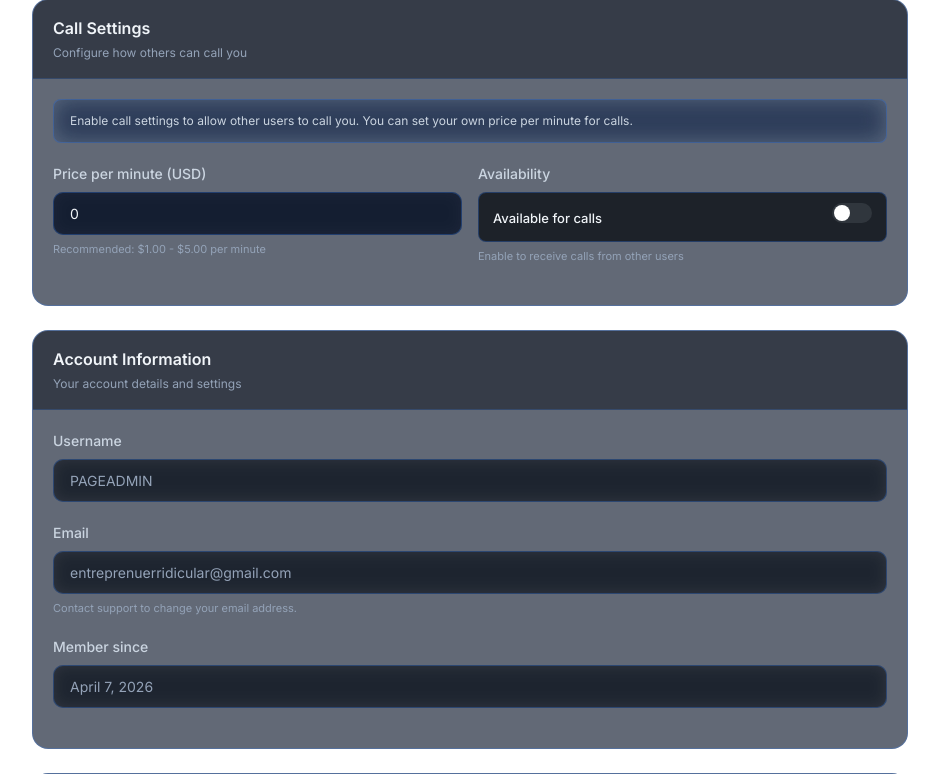
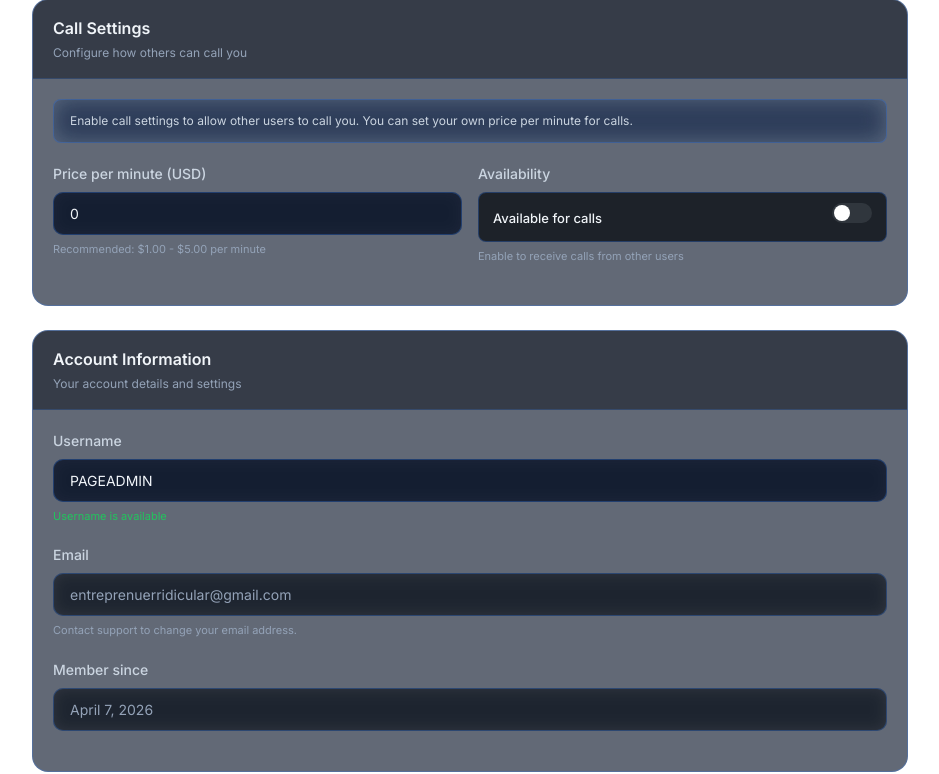
Before and after one commit to radical-vicky/Mediashare, a Django app: page /profile/edit/ in a window 1280 px wide. Shown: the part 802-1576 px from the top of the page, without its empty margins (316-1255 px from the left). Run offline with Django 5.2, Linux system fonts and the light colour scheme; a user stored in the database is signed in; data comes from the database, SQL or seed files in the repository; both versions use the stored data as it was after the commit.

Commit message:
first commit

```diff
--- a/frontend/views.py
+++ b/frontend/views.py
@@ -20,6 +20,7 @@ from datetime import datetime, timedelta
 import cloudinary.uploader
 
 
+# frontend/views.py
 def home(request):
     """Home page - landing page with database-driven content"""
 
@@ -32,13 +33,13 @@ def home(request):
         pass
 
     # Get hero section content from SiteSettings
-    hero_title = get_site_setting('hero_title', 'Connect, Chat & Vibe')
+    hero_title = get_site_setting('hero_title', 'Connect, Chat and Vibe')
     hero_description = get_site_setting('hero_description', 'Meet beautiful people, make meaningful connections through interactive chats and video calls.')
 
     # Get social proof counts
-    online_count = get_online_users_count()  # Users active in last 5 minutes
+    online_count = get_online_users_count()
     total_members = User.objects.count()
-    daily_matches = get_daily_matches_count()  # Connections made today
+    daily_matches = get_daily_matches_count()
 
     # Get features from database
     features = []
@@ -57,45 +58,10 @@ def home(request):
     recent_photos = Photo.objects.select_related('author').all().order_by('-created_at')[:8]
     recent_videos = Video.objects.select_related('author').all().order_by('-created_at')[:8]
 
-    # Add trending/new flags to photos (based on views or likes)
+    # Add trending/new flags to photos
     for photo in recent_photos:
         photo.is_trending = photo.views > 100 or photo.likes.count() > 50
-        photo.is_new = photo.created_at > timezone.now() - timedelta(days=1)
-
-    # Add trending flags to videos
-    for video in recent_videos:
-        video.is_trending = video.views > 500 or video.likes.count() > 100
-        video.is_new = video.created_at > timezone.now() - timedelta(days=1)
-
-    context = {
-        # Hero section
-        'background_media': background_media,
-        'hero_title': hero_title,
-        'hero_description': hero_description,
-
-        # Social proof
-        'online_count': online_count,
-        'total_members': total_members,
-        'daily_matches': daily_matches,
-
-        # Features section
-        'features_title': get_site_setting('features_title', 'Why Choose VibeGaze'),
-        'features_subtitle': get_site_setting('features_subtitle', 'Everything you need to connect and vibe'),
-        'features': features,
-
-        # Photos section
-        'photos_section_title': photos_section_title,
-        'photos_section_subtitle': photos_section_subtitle,
-        'recent_photos': recent_photos,
-
-        # Videos section
-        'videos_section_title': videos_section_title,
-        'videos_section_subtitle': videos_section_subtitle,
-        'recent_videos': recent_videos,
-    }
-    return render(request, 'frontend/home.html', context)
-
-
+        photo.is_new
 def get_site_setting(key, default=''):
     """Helper function to get site settings from database"""
     try:
--- a/templates/frontend/edit_profile.html
+++ b/templates/frontend/edit_profile.html
@@ -250,6 +250,14 @@
         margin-top: 6px;
         font-size: 11px;
         color: #94a3b8;
+    }
+
+    .form-hint.error {
+        color: #f87171;
+    }
+
+    .form-hint.success {
+        color: #22c55e;
     }
 
     /* Row Layout */
@@ -648,11 +656,14 @@
                         <p>Your account details and settings</p>
                     </div>
                     <div class="edit-card-body">
+                        <!-- Username Field - Now Editable -->
                         <div class="form-group">
                             <label class="form-label">Username</label>
-                            <input type="text" class="form-control" value="{{ user.username }}" disabled>
+                            <input type="text" name="username" id="usernameField" class="form-control" value="{{ user.username }}" required>
+                            <div class="form-hint" id="usernameHint">Username can only contain letters, numbers, and underscores. Min 3 characters.</div>
                         </div>
 
+                        <!-- Email Field - Still Disabled -->
                         <div class="form-group">
                             <label class="form-label">Email</label>
                             <input type="email" class="form-control" value="{{ user.email }}" disabled>
@@ -712,7 +723,54 @@ function showToast(message, type = 'success') {
     setTimeout(() => toast.remove(), 3000);
 }
 
-// Avatar Preview
+// ========== USERNAME VALIDATION ==========
+const usernameField = document.getElementById('usernameField');
+const usernameHint = document.getElementById('usernameHint');
+let isUsernameValid = true;
+
+function validateUsername() {
+    const username = usernameField.value.trim();
+
+    if (username === '') {
+        usernameHint.textContent = 'Username is required';
+        usernameHint.classList.add('error');
+        usernameHint.classList.remove('success');
+        usernameField.classList.add('field-error');
+        isUsernameValid = false;
+        return false;
+    }
+
+    if (username.length < 3) {
+        usernameHint.textContent = 'Username must be at least 3 characters';
+        usernameHint.classList.add('error');
+        usernameHint.classList.remove('success');
+        usernameField.classList.add('field-error');
+        isUsernameValid = false;
+        return false;
+    }
+
+    if (!/^[a-zA-Z0-9_]+$/.test(username)) {
+        usernameHint.textContent = 'Username can only contain letters, numbers, and underscores';
+        usernameHint.classList.add('error');
+        usernameHint.classList.remove('success');
+        usernameField.classList.add('field-error');
+        isUsernameValid = false;
+        return false;
+    }
+
+    usernameHint.textContent = 'Username is available';
+    usernameHint.classList.add('success');
+    usernameHint.classList.remove('error');
+    usernameField.classList.remove('field-error');
+    isUsernameValid = true;
+    return true;
+}
+
+// Real-time username validation
+usernameField.addEventListener('input', validateUsername);
+usernameField.addEventListener('blur', validateUsername);
+
+// ========== AVATAR FUNCTIONS ==========
 const avatarInput = document.getElementById('avatarInput');
 const avatarPreview = document.getElementById('avatarPreview');
 
@@ -773,7 +831,7 @@ if (removeAvatarBtn) {
     });
 }
 
-// Scroll to section
+// ========== SCROLL FUNCTIONS ==========
 function scrollToSection(sectionId) {
     const element = document.getElementById(sectionId);
     if (element) {
@@ -812,7 +870,7 @@ window.addEventListener('scroll', function() {
     }
 });
 
-// Call Toggle Status
+// ========== CALL TOGGLE ==========
 const callToggle = document.getElementById('callToggle');
 const statusHint = document.getElementById('statusHint');
 
@@ -828,7 +886,7 @@ if (callToggle && statusHint) {
     });
 }
 
-// Phone Number Validation
+// ========== PHONE VALIDATION ==========
 const phoneInput = document.getElementById('phoneInput');
 
 if (phoneInput) {
@@ -857,7 +915,7 @@ if (phoneInput) {
     });
 }
 
-// Price Validation
+// ========== PRICE VALIDATION ==========
 const priceInput = document.getElementById('priceInput');
 
 if (priceInput) {
@@ -869,12 +927,21 @@ if (priceInput) {
     });
 }
 
-// Form Submission
+// ========== FORM SUBMISSION ==========
 const profileForm = document.getElementById('profileForm');
 const submitBtn = document.getElementById('submitBtn');
 
 if (profileForm) {
     profileForm.addEventListener('submit', function(e) {
+        // Validate username
+        if (!validateUsername()) {
+            e.preventDefault();
+            showToast('Please enter a valid username', 'error');
+            usernameField.focus();
+            return;
+        }
+
+        // Validate phone number if provided
         const phone = phoneInput?.value.trim();
         if (phone && !/^\+\d{1,15}$/.test(phone)) {
             e.preventDefault();
@@ -890,12 +957,28 @@ if (profileForm) {
     });
 }
 
+// ========== ADD CSS FOR FIELD ERROR ==========
+const style = document.createElement('style');
+style.textContent = `
+    .field-error {
+        border-color: #ef4444 !important;
+    }
+    .form-hint.error {
+        color: #f87171 !important;
+    }
+    .form-hint.success {
+        color: #22c55e !important;
+    }
+`;
+document.head.appendChild(style);
+
 // Reset button state on page load
 window.addEventListener('load', function() {
     if (submitBtn) {
         submitBtn.disabled = false;
         submitBtn.textContent = 'Save Changes';
     }
+    validateUsername();
 });
 </script>
 {% endblock %}
```
Also changed, not shown: db.sqlite3.
